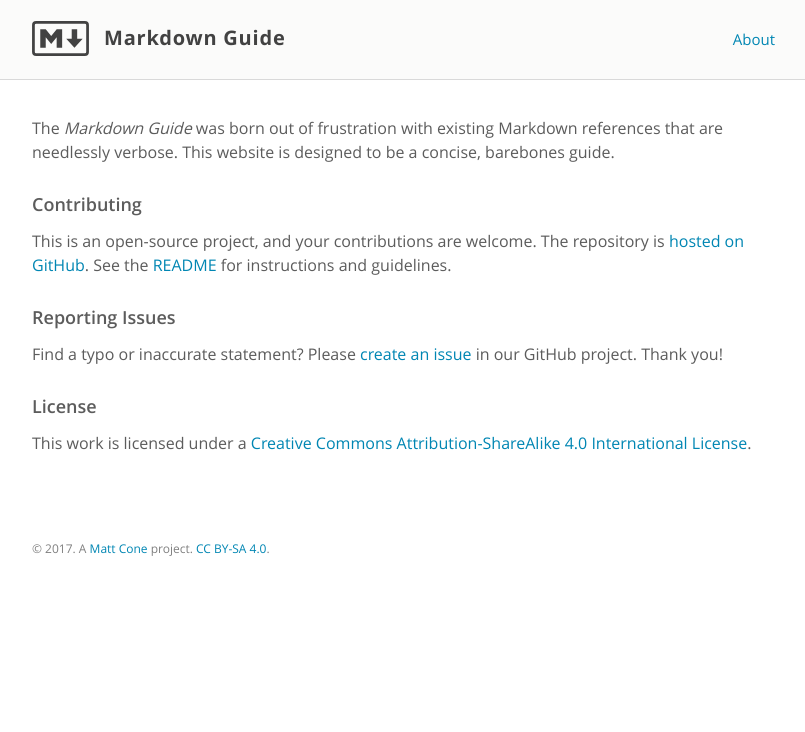
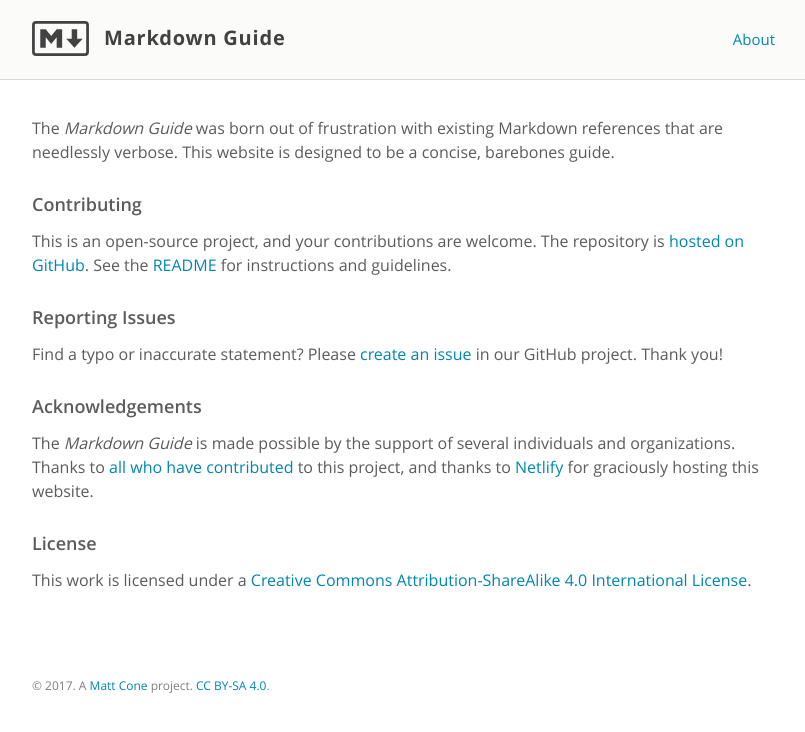
Before and after one commit to mattcone/markdown-guide, a Jekyll site: the page built from about.md, in a window 1280 px wide. Shown: the top 732 px of the page, without its empty margins (232-1037 px from the left). Built offline with Jekyll 4.4.1, drawn with Linux system fonts in a browser that asks for light colours; comment, search, counter and statistics services are not loaded.

Commit message:
Add acknowledgements section

```diff
--- a/about.md
+++ b/about.md
@@ -14,6 +14,10 @@
 
 Find a typo or inaccurate statement? Please [create an issue](https://github.com/mattcone/markdown-guide/issues) in our GitHub project. Thank you!
 
+###### Acknowledgements
+
+The *Markdown Guide* is made possible by the support of several individuals and organizations. Thanks to [all who have contributed](https://github.com/mattcone/markdown-guide/graphs/contributors) to this project, and thanks to [Netlify](https://www.netlify.com/) for graciously hosting this website.
+
 ###### License
 
 This work is licensed under a <a rel="license" href="http://creativecommons.org/licenses/by-sa/4.0/">Creative Commons Attribution-ShareAlike 4.0 International License</a>.
```
